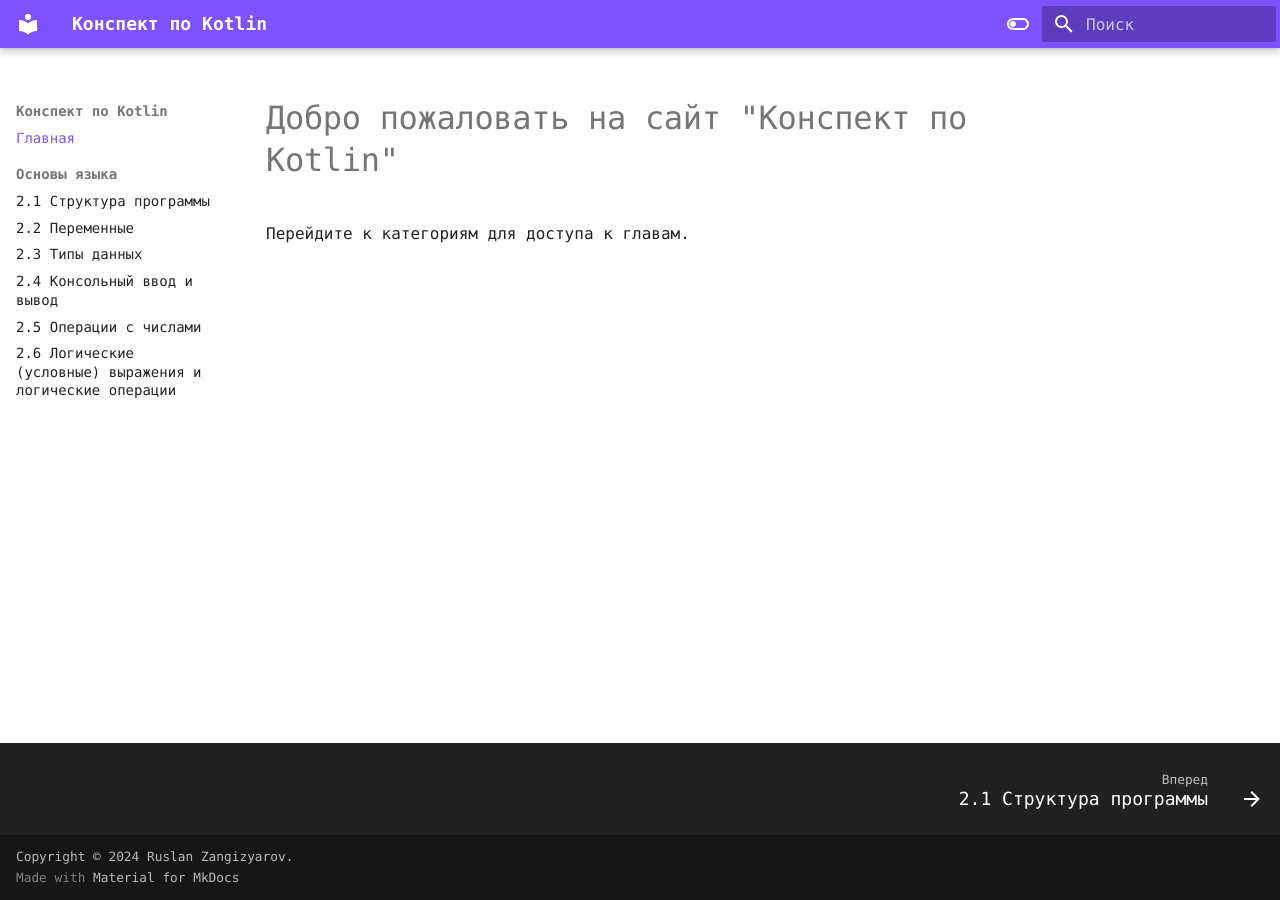
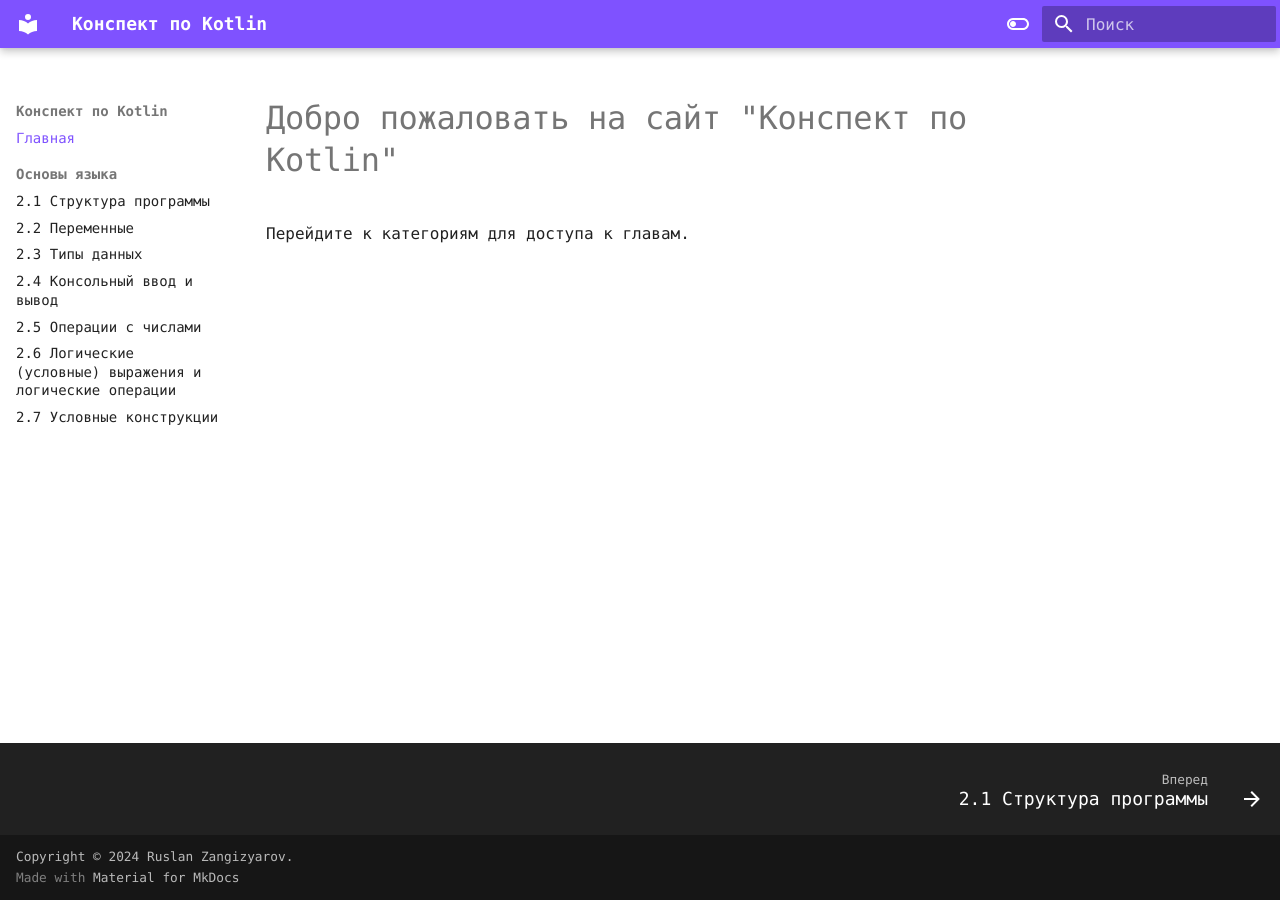
Before and after one commit to rzangizyarov/metanit_kotlin_abstract, an MkDocs documentation site: the page built from docs/index.md, in a window 1280 px wide. Built offline with MkDocs 1.6.1 and Material for MkDocs 9.7.7, drawn with Linux system fonts in a browser that asks for light colours; some web fonts are replaced.

Commit message:
Добавить главу 2.7.

```diff
--- a/mkdocs.yml
+++ b/mkdocs.yml
@@ -47,6 +47,7 @@ nav:
       - 2_4.md
       - 2_5.md
       - 2_6.md
+      - 2_7.md
 
 markdown_extensions:
   - pymdownx.highlight:
```
